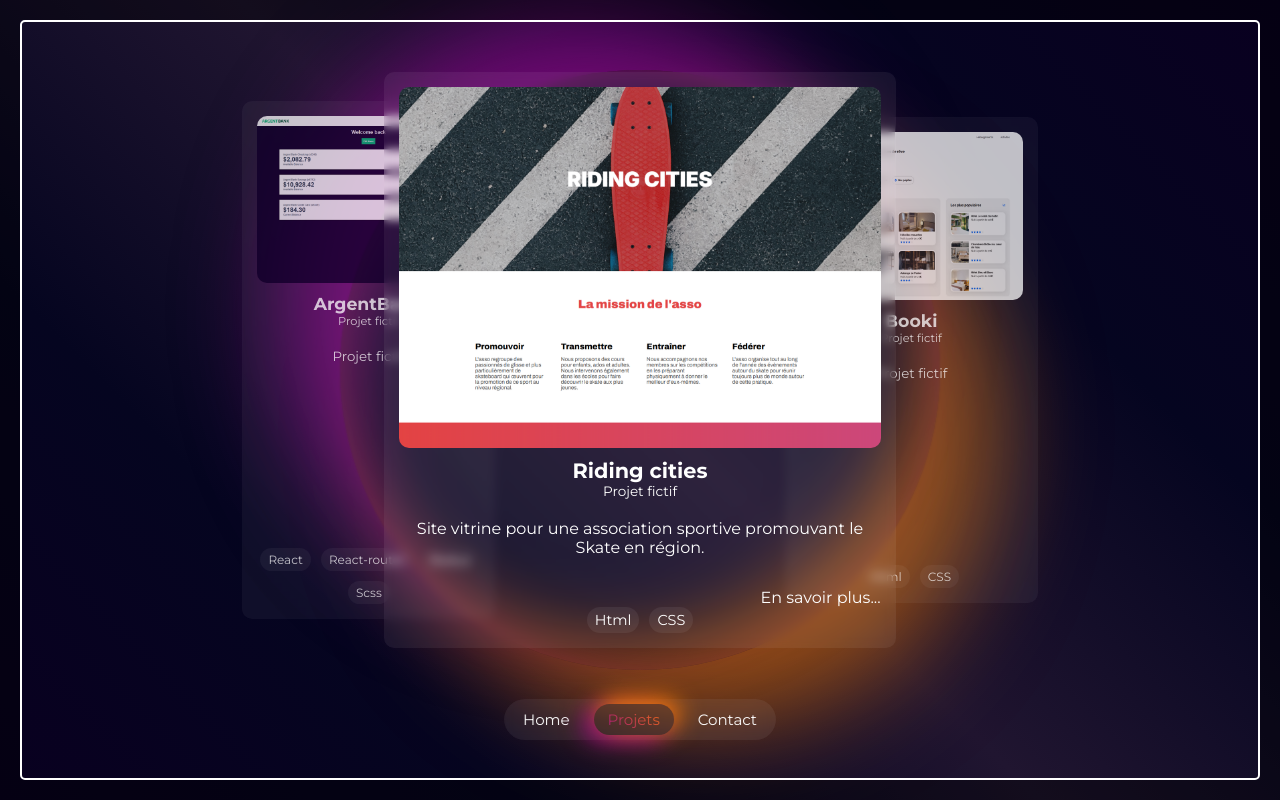
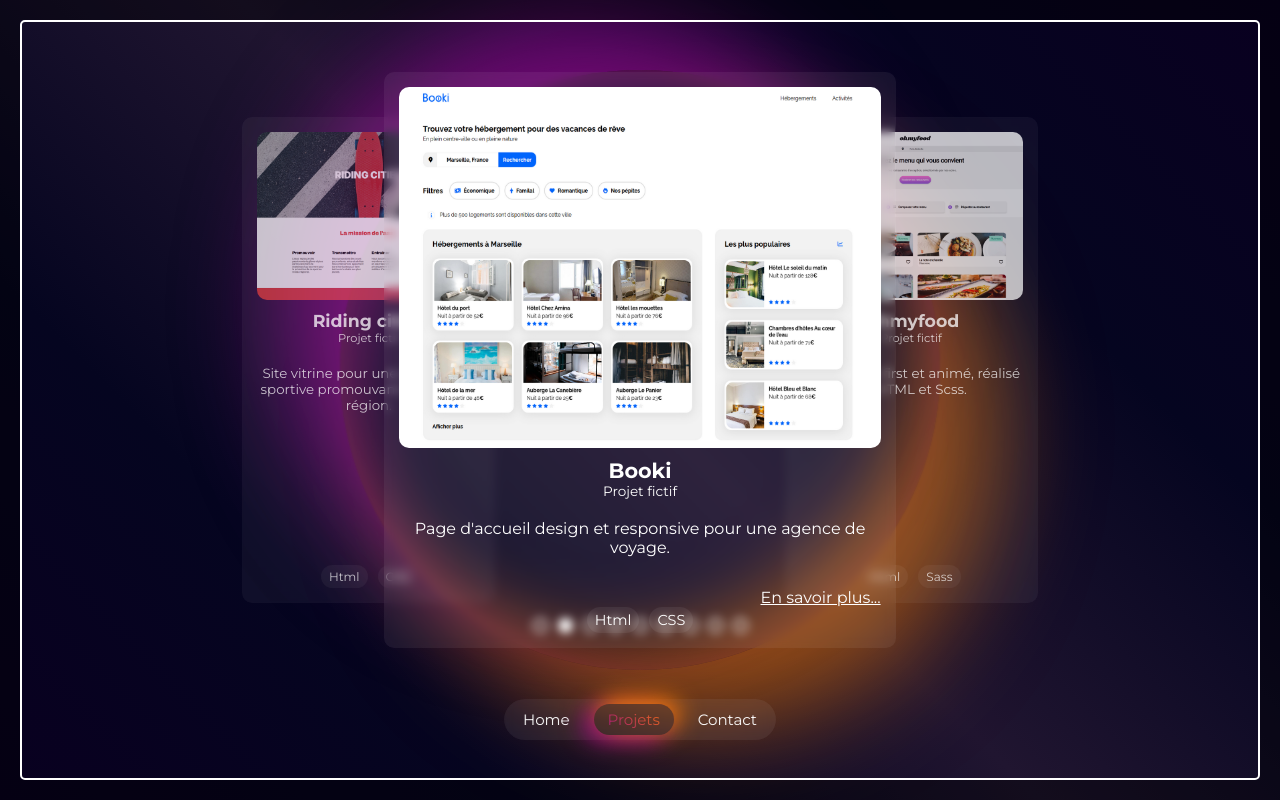
Before and after one commit to C05n/Portfolio, a React (Vite) app: page /#/projets in a window 1280 px wide. Built offline with nearby package versions, Linux system fonts and the light colour scheme; a web font is replaced by a local one.

Commit message:
Mise à jour

```diff
--- a/src/components/contactCard/_contactCard.scss
+++ b/src/components/contactCard/_contactCard.scss
@@ -6,12 +6,19 @@
     width: 250px;
     margin-bottom: 20px;
     text-align: center;
+    &-link {
+        display: block;
+        width: 100%;
+        height: 100%;
+        cursor: pointer;
+        text-decoration: none;
         img {
             height: 50px;
-        margin-top: 10px;
+            margin-top: 20px;
         }
         p {
             margin-top: 30px;
             color: white;
         }
     }
+}
--- a/src/components/contactCard/contactCard.jsx
+++ b/src/components/contactCard/contactCard.jsx
@@ -1,8 +1,12 @@
-function ContactCard ({$cardlink, $cardtext}) {
+import { NavLink } from "react-router-dom";
+
+function ContactCard ({$cardlink, $cardtext, $cardImg}) {
     return (
         <div className="contact_cards-card">
-            <img src={$cardlink} alt="" />
-            <p>{$cardtext}</p>
+            <NavLink to={$cardlink} href="_blank" className="contact_cards-card-link">
+                <img src={$cardImg} alt="" />
+                <p>{$cardtext}</p>
+            </NavLink>
         </div>
     )
 }
--- a/src/components/navlink/Navlink.jsx
+++ b/src/components/navlink/Navlink.jsx
@@ -2,7 +2,7 @@ import { NavLink } from "react-router-dom";
 
 function HeaderLink({NavPath, NavName}) {
    return (
-      <NavLink to={`${NavPath}`}>{NavName}</NavLink>
+      <NavLink className="navbar-link" to={`${NavPath}`}>{NavName}</NavLink>
    )
 }
 
--- a/src/components/navlink/_Navlink.scss
+++ b/src/components/navlink/_Navlink.scss
@@ -1,6 +1,6 @@
 @use "../../styles/variables" as var;
 
-a {
+.navbar-link {
    margin: 5px 5px;
    padding: 6px 14px;
    color: #ffffff;
--- a/src/components/projectsCard/_projectsCard.scss
+++ b/src/components/projectsCard/_projectsCard.scss
@@ -36,6 +36,7 @@
       padding: 0;
       margin: 0;
       font-size: 1em;
+      color: var.$projects_card-font-color;
    }
    &-stacks {
       display: flex;
@@ -70,7 +71,8 @@
       }
       &-desc {
          height: 100%;
-         text-overflow: clip;
+         overflow: auto;
+         scrollbar-width: thin;
       }
       &-link {
          font-size: 0.8em;
@@ -82,14 +84,22 @@
       &-prev, &-next {
          min-width: 200px;
          max-height: 400px;
+         .projects_card-desc {
+            display: none;
+         }
       }
    }
    @media (max-width: 768px) {
-      height: 100%;
       padding: 5px;
       max-width: none;
+      background: #00000060;
+      &-desc {
+         height: 80%;
+      }
       &-current {
-         margin: 0 -50px;
+         max-height: 93%;
+         margin: 0 -30px;
+         margin-bottom: 6%;
       }
       &-img {
          max-height: none;
@@ -98,13 +108,11 @@
          min-width: 150px  ;
          max-height: 300px;
       }
-      &-desc {
-         text-overflow: clip;
-      }
    }
    @media (max-width: 576px) {
       &-current {
-         margin: 0 -30px;
+         margin: 0 -50px;
+         margin-bottom: 6%;
       }
       &-prev, &-next {
          min-width: 100px;
--- a/src/containers/contactCards/contactCards.jsx
+++ b/src/containers/contactCards/contactCards.jsx
@@ -3,8 +3,8 @@ import ContactCard from "../../components/contactCard/contactCard"
 function ContactCards () {
    return (
       <div className="contact_cards">
-         <ContactCard $cardlink="assets/svg/tools/github.svg" $cardtext="Retrouvez moi sur GitHub" />
-         <ContactCard $cardlink="assets/svg/linkedin.svg" $cardtext="Contactez moi sur LinkedIn" />
+         <ContactCard $cardImg="assets/svg/tools/github.svg" $cardtext="Retrouvez moi sur GitHub" $cardlink="https://github.com/C05n" />
+         <ContactCard $cardImg="assets/svg/linkedin.svg" $cardtext="Contactez moi sur LinkedIn" $cardlink='https://www.linkedin.com/in/C05n/' />
       </div>
    )
 }
--- a/src/data/projets.json
+++ b/src/data/projets.json
@@ -5,7 +5,7 @@
          "subtitle" : "Projet fictif",
          "cover": "assets/cover/Riding_cities_cover.png",
          "description": "Site vitrine pour une association sportive promouvant le Skate en région.",
-         "link": "https://github.com/C05n/Riding_Cities",
+         "link": "https://c05n.github.io/P1_Riding_Cities/",
          "stacks": [ "Html", "CSS" ]
       },
       {
@@ -13,8 +13,8 @@
          "title": "Booki",
          "subtitle" : "Projet fictif",
          "cover": "assets/cover/Booki_cover.png",
-         "description": "Projet fictif",
-         "link": "https://github.com/C05n/Projet_3-Booki",
+         "description": "Page d'accueil design et responsive pour une agence de voyage.",
+         "link": "https://c05n.github.io/P2_Booki/",
          "stacks": [ "Html", "CSS" ]
       },
       {
@@ -22,9 +22,9 @@
          "title": "Ohmyfood",
          "subtitle" : "Projet fictif",
          "cover": "assets/cover/Ohmyfood_cover.png",
-         "description": "Projet fictif",
-         "link": "https://github.com/C05n/Projet_4-Ohmyfood",
-         "stacks": [ "Html", "CSS" ]
+         "description": "Site mobile-first et animé, réalisé en HTML et Scss.",
+         "link": "https://c05n.github.io/P3_Ohmyfood/",
+         "stacks": [ "Html", "Sass" ]
       }
       ,
       {
@@ -32,8 +32,8 @@
          "title": "Print it",
          "subtitle" : "Projet fictif",
          "cover": "assets/cover/Print_it_cover.png",
-         "description": "Projet fictif",
-         "link": "https://github.com/C05n/Projet_5-Print_it",
+         "description": "Création d'un carousel JavaScript lié à un site déjà conçu.",
+         "link": "https://c05n.github.io/P4_Print_it/",
          "stacks": [ "Html", "CSS", "JavaScript" ]
       },
       {
@@ -41,8 +41,8 @@
          "title": "Sophie Bluel",
          "subtitle" : "Projet fictif",
          "cover": "assets/cover/Sophie_bluel_cover.png",
-         "description": "Projet fictif",
-         "link": "https://github.com/C05n/Projet_6-Sophie_bluel",
+         "description": "Création d'une page de connexion pour l'administrateur du site, implémentation de modales pour gérer les projets stockés dans le back-end et ajout d'un système de filtres pour les différents projets.",
+         "link": "https://c05n.github.io/P5_Sophie_bluel/",
          "stacks": [ "Html", "CSS", "JavaScript" ]
       },
       {
@@ -50,17 +50,35 @@
          "title": "Kasa",
          "subtitle" : "Projet fictif",
          "cover": "assets/cover/Kasa_cover.png",
-         "description": "Projet fictif",
-         "link": "https://github.com/C05n/Projet_7-Kasa",
-         "stacks": [ "Html", "Scss", "React" ]
+         "description": "Implémentation du front-end pour une application de location immobilière, création de multiple composant réutilisables, et gestion des routes à l'aide de React-router, mise en place de différentes animations déclenchées à l'aide de JavaScript et import des données via un fichier Json.",
+         "link": "https://c05n.github.io/P6_Kasa/",
+         "stacks": [ "React", "React-router", "Scss" ]
       },
       {
          "id": 7,
+         "title": "724Events",
+         "subtitle" : "Projet fictif",
+         "cover": "assets/cover/724Events_cover.png",
+         "description": "",
+         "link": "https://c05n.github.io/P7_724events/",
+         "stacks": [ "" ]
+      },
+      {
+         "id": 8,
+         "title": "Nina Carducci",
+         "subtitle" : "Projet fictif",
+         "cover": "assets/cover/Nina_carducci_cover.png",
+         "description": "",
+         "link": "https://c05n.github.io/P8_Nina_carducci/",
+         "stacks": [ "SEO" ]
+      },
+      {
+         "id": 9,
          "title": "ArgentBank",
          "subtitle" : "Projet fictif",
          "cover": "assets/cover/Argentbank_cover.png",
-         "description": "Projet fictif",
-         "link": "https://github.com/C05n/Projet_10-ArgentBank",
+         "description": "Implémentation du front-end pour une application bancaire avec React avec système d'authentification, intégrations des données à l'aide d'appels à une API REST, utilisation de React-router pour la gestion des routes et de Redux pour la gestion des états.",
+         "link": "https://github.com/C05n/P9_Argentbank",
          "stacks": [ "React", "React-router", "Redux", "Scss" ]
       }
    ]
--- a/src/pages/projets/Projets.jsx
+++ b/src/pages/projets/Projets.jsx
@@ -3,8 +3,29 @@ import projectsData from '../../data/projets.json';
 import ProjectsCard from "../../components/projectsCard/projectsCard"
 
 function Projets() {
-   const [activeIndex, setActiveIndex] = useState(0);
    const [projects] = useState(projectsData);
+   const randomIndex = Math.floor(Math.random() * projects.length);
+   const [activeIndex, setActiveIndex] = useState(randomIndex);
+
+   let touchStartX = 0;
+   let touchEndX = 0;
+
+   const handleTouchStart = (e) => {
+      touchStartX = e.touches[0].clientX;
+   };
+   const handleTouchEnd = (e) => {
+      touchEndX = e.changedTouches[0].clientX;
+      handleSwipe();
+   };
+   const handleSwipe = () => {
+      const swipeDistance = touchStartX - touchEndX;
+      if (swipeDistance > 50) {
+         handleNext();
+      } else if (swipeDistance < -50) {
+         handlePrev();
+      }
+   };
+
 
    const handlePrev = () => {
       setActiveIndex((prevIndex) => (prevIndex - 1 + projects.length) % projects.length);
@@ -16,7 +37,7 @@ function Projets() {
    };
 
    return (
-      <section className="projects">
+      <section className="projects" onTouchStart={handleTouchStart} onTouchEnd={handleTouchEnd}>
             {projects.length > 0 && (
                <button
                   className="projects_btn projects_btn-prev"
@@ -50,6 +71,16 @@ function Projets() {
                   />
                </button>
             )}
+
+         <div className="projects-dots">
+            {projects.map((_, index) => (
+               <span
+                  key={index}
+                  className={`dot ${index === activeIndex ? 'active' : ''}`}
+                  onClick={() => setActiveIndex(index)}
+               ></span>
+            ))}
+         </div>
       </section >
    )
 }
--- a/src/pages/projets/_Projets.scss
+++ b/src/pages/projets/_Projets.scss
@@ -20,6 +20,25 @@
          left: -15%;
       }
    }
+   &-dots {
+      width: 100%;
+      height: 30px;
+      position: absolute;
+      bottom: 0;
+      display: flex;
+      justify-content: center;
+      .dot {
+         margin-inline: 5px;
+	      width: 15px;
+	      height: 15px;
+	      border: 2px solid #ffffff;
+	      border-radius: 100%;
+	      cursor: pointer;
+      }
+      .active {
+         background-color: #ffffff;
+      }
+   }
    @media (max-width: 1060px) {
       &_btn {
          &-prev {
@@ -39,6 +58,9 @@
             left: 0%;
          }
       }
+      &-dots {
+         bottom: -20px;
+      }
    }
    @media (max-width: 576px) {
 
```
Also changed, not shown: src/containers/contactForm/contactForm.jsx (+14 -3 lines), public/assets/cover/Ohmyfood_cover.png. Lines whose indentation alone changed are shown as unchanged.
